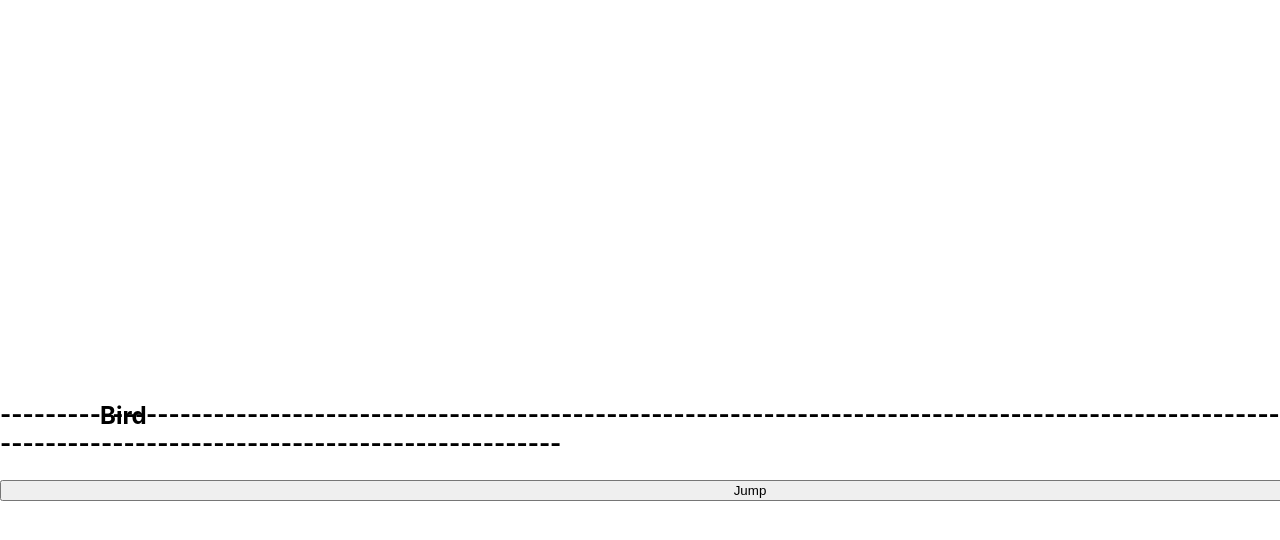
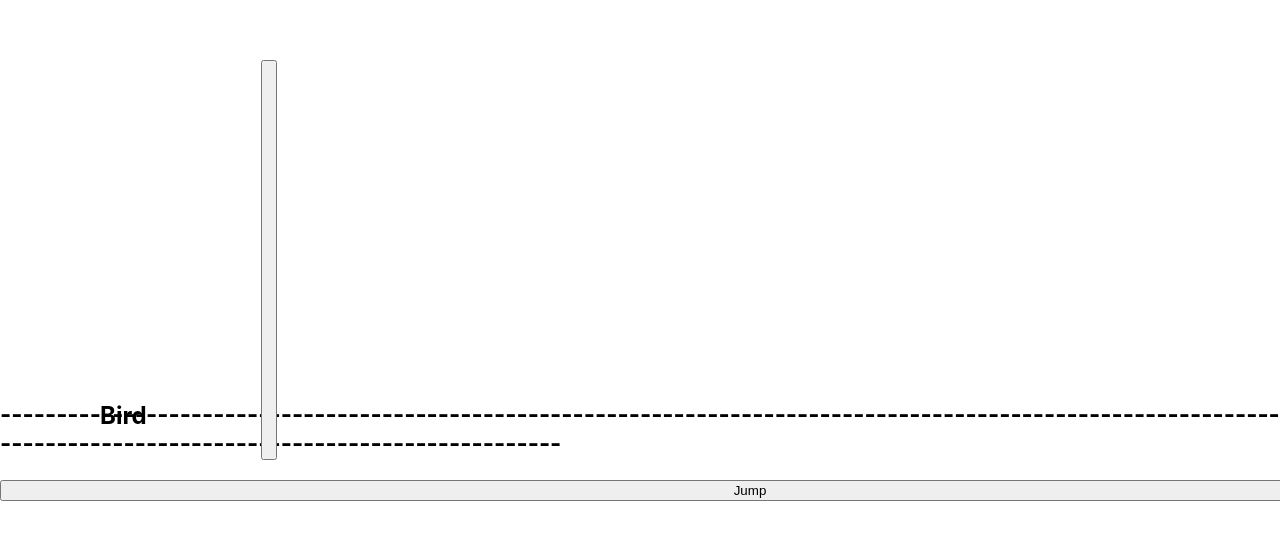
Before and after one commit to hasibarrafiul/flappybird-using-react, a React (Create React App) app: page / in a window 1280 px wide. Shown: the part 220-760 px from the top of the page. Built offline with nearby package versions, Linux system fonts and the light colour scheme.

Commit message:
make piller 1

```diff
--- a/src/App.js
+++ b/src/App.js
@@ -8,6 +8,8 @@ const [yoffset, setYoffset] = useState(10);
 const [delta, setDelta] = useState(1);
 const [jumping, setJumping] = useState(false);
 const [jumplength, setJumplength] = useState(0);
+
+const [piller1xoffset, setpiller1xoffset] = useState(1500)
 
 useEffect(()=>{
   if(jumping===false){
@@ -32,22 +34,33 @@ useEffect(()=>{
       }
      }, 0.5)
   }
-},[yoffset, jumping])
+
+  setTimeout(()=>{
+    movepiller1toleft()
+  },1)
+
+},[yoffset, jumping, piller1xoffset])
 
 
 
   const moveBirdToDown = () => {
     setYoffset(yoffset+delta);
   }
-  const moveBirdToRight = () => {
-    setXoffset(xoffset+delta);
-  }
-  const moveBirdToLeft = () => {
-    setXoffset(xoffset-delta);
-  }
+
   const jump = () => {
     setJumping(true);
     setYoffset(yoffset-delta);
+  }
+
+
+  const movepiller1toleft = () => {
+    if(piller1xoffset>0){
+      setpiller1xoffset(piller1xoffset-0.5);
+    }
+    else{
+      setpiller1xoffset(1500)
+    }
+
   }
 
 	return (
@@ -77,6 +90,15 @@ useEffect(()=>{
 			top: `700px`,
       width: `1500px`,
 		}} onClick={(e)=>jump()}>Jump</button>
+
+      <button style={{
+        position: "absolute",
+        left: `${piller1xoffset}px`,
+        bottom: `120px`,
+        width: `10px`,
+        height: `400px`
+      }}></button>
+
 	</div>
 	);
 }
```
